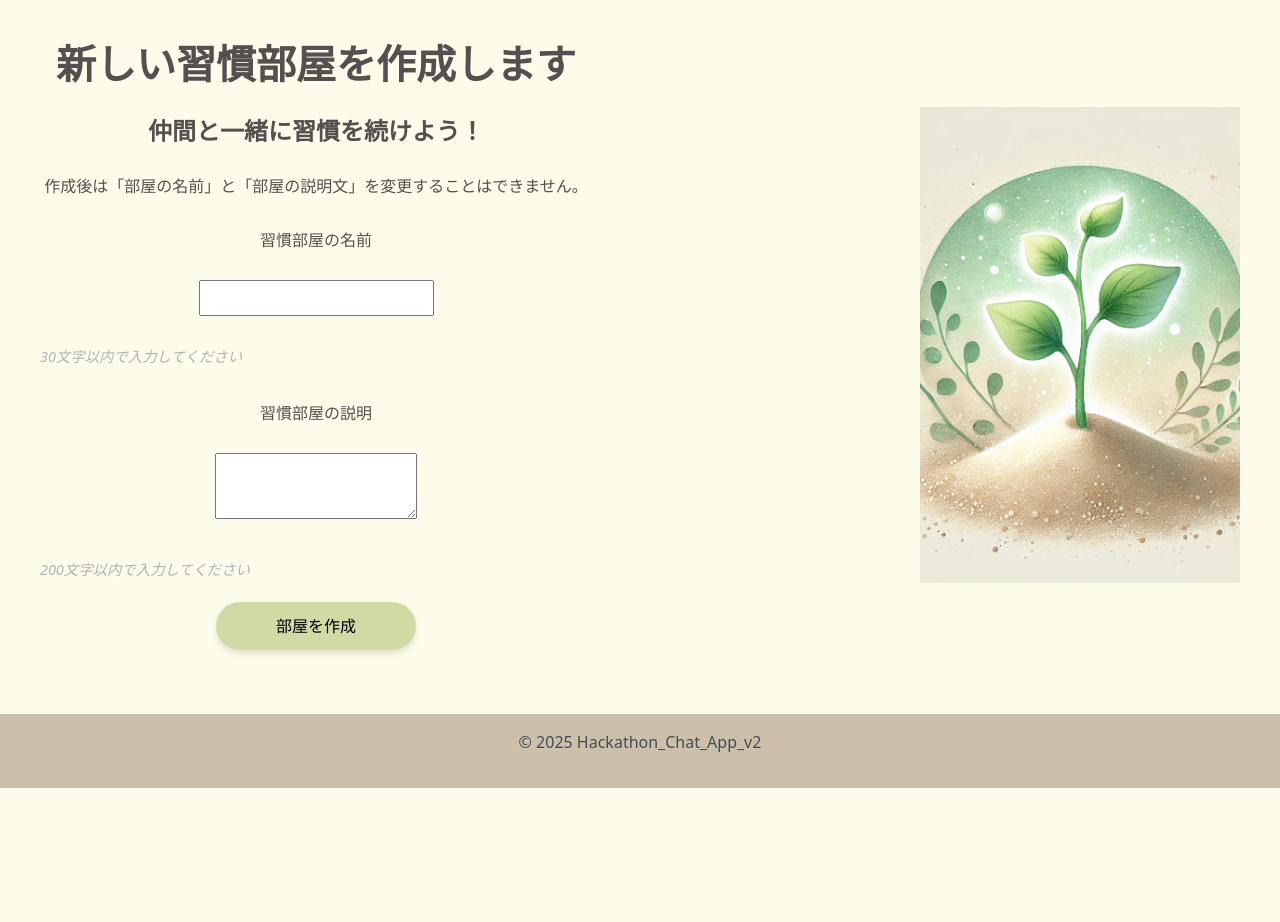
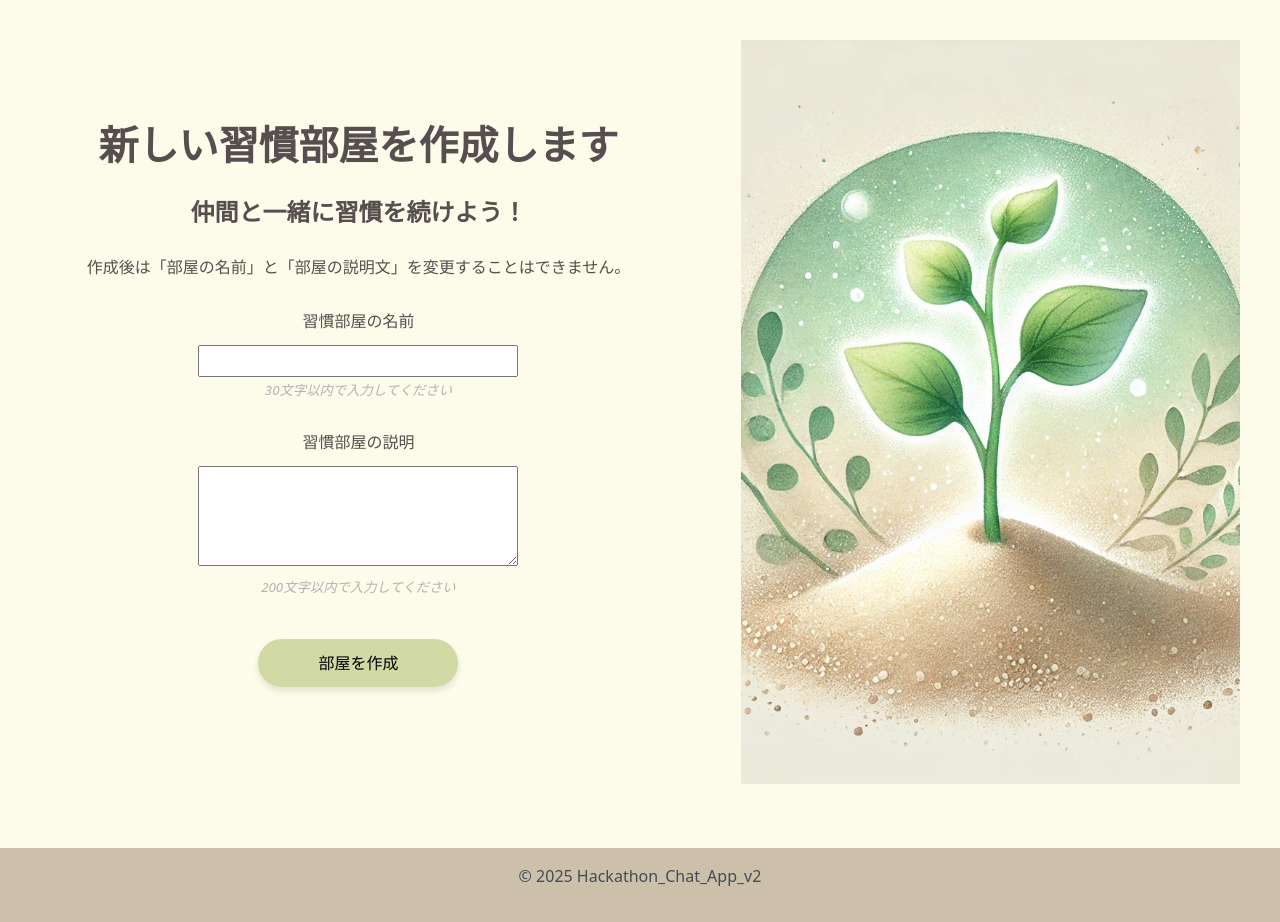
Before and after one commit to tama2407/hackathon_chat_app_v2, a Flask app: page /channels/create in a window 1280 px wide. Shown: the part 112-1034 px from the top of the page. Before the commit the page ends 900 px from the top, so only its background shows below. Run offline with Flask 3, Linux system fonts and the light colour scheme; a user stored in the database is signed in; tables that the repository leaves empty hold one stand-in row (values such as "Sample post").

Commit message:
新規部屋作成のデザイン修正

```diff
--- a/static/css/components/forms.css
+++ b/static/css/components/forms.css
@@ -1,27 +1,30 @@
 .form-group {
-  margin-bottom: var(--spacing-md);
+  text-align: center;
 }
 
 .form-label {
   display: block;
-  margin-bottom: var(--spacing-md);
+  margin-top: var(--spacing-lg);
+  margin-bottom: var(--spacing-sm);
   font-weight: 500;
   line-height: 32px;
 }
 
-.form-input,
+.form-input{
+  min-width: 320px;
+  height: 32px;
+}
+
 .form-textarea {
-  line-height: 32px;
-  padding: var(--spacing-md);
-  border: var(--border-width) solid var(--color-gray);
-  border-radius: var(--border-radius-md);
-  transition: border-color 0.2s;
+  min-width: 320px;
+  min-height: 100px;
+  height: 32px;
 }
 
 .form-help-text {
-  font-size: 0.9rem;
+  font-size: var(--font-size-base);
   color: var(--color-gray);
-  margin-top: 0.25rem;
-  align-items: center;
   font-style: italic;
+  margin-top: 0;
+  margin-bottom: var(--spacing-sm);
 }
--- a/static/css/pages/auth.css
+++ b/static/css/pages/auth.css
@@ -17,8 +17,8 @@
   background-repeat: no-repeat;
   background-attachment: fixed;
   background-size: cover;
-  width: 40vw;
-  height: 100vh;
+  width: 40%;
+  height: 100%;
 }
 
 .auth-form-container {
@@ -31,10 +31,11 @@
 }
 
 .auth-container h1 {
-  margin-bottom: var(--spacing-lg);
+  margin: var(--spacing-lg);
+  padding: var(--spacing-lg);
   text-align: center;
-  font-size: 40px;
-  line-height: 4.0;
+  font-size: 48px;
+  line-height: 60px;
 }
 
 .auth-container h2 {
@@ -48,3 +49,7 @@
   text-align: center;
   font-size: 16px;
 }
+
+.auth-text{
+  margin: 40px;
+}
--- a/static/css/pages/create.css
+++ b/static/css/pages/create.css
@@ -9,7 +9,6 @@
 
 .add-channel-container {
   flex: 1;
-  max-width: 600px;
 }
 
 .add-channel-form-container {
@@ -36,9 +35,13 @@
   font-size: 16px;
 }
 
+.add-channel-text{
+  margin: 40px;
+}
+
 .add-channel-img-wrapper {
-  width: 320px;
-  height: 520px;
+  width: 40%;
+  height: 100%;
   flex-shrink: 0;
   display: flex;
   align-items: center;
--- a/templates/auth/login.html
+++ b/templates/auth/login.html
@@ -23,7 +23,9 @@
             <input type="password" id="password" name="password" required minlength="8"
               pattern="(?=.*[a-z])(?=.*[A-Z])(?=.*\d)[a-zA-Z\d@$!%*?&]{8,}" title="大文字・小文字・数字を含む8文字以上のパスワードを入力してください">
           </div>
-          <button type="submit" class="btn-primary">ログイン</button>
+          <div class="auth-text">
+            <button type="submit" class="btn-primary">ログイン</button>
+          </div>
         </form>
       </div>
 
--- a/templates/channels/create.html
+++ b/templates/channels/create.html
@@ -16,20 +16,25 @@
       <p>作成後は「部屋の名前」と「部屋の説明文」を変更することはできません。</p>
       <form method="POST" action="{{ url_for('channels.create') }}" class="form-group">
         <!-- 部屋の名前 -->
-        <div class="form-label">
-          <p><label for="name">習慣部屋の名前　　</label></p>
-          <p><input type="text" id="name" name="name" required maxlength="30" value="{{ request.form.get('name', '') }}"></p>
-          <small class="form-help-text">30文字以内で入力してください</small></p>
+        <label class="form-label" for="name">習慣部屋の名前　　</label>
+        <input class="form-input" type="text" id="name" name="name" required maxlength="30"
+          value="{{ request.form.get('name', '') }}">
+        <div class="form-help-text">
+          <small>30文字以内で入力してください</small>
         </div>
+
         <!-- 部屋の説明 -->
-        <div class="form-label">
-          <p><label for="description">習慣部屋の説明　　</label></p>
-          <p><textarea type="text" id="description" name="description" required maxlength="200"
-            value="{{ request.form.get('description', '') }}"></textarea></p>
-          <small class="form-help-text">200文字以内で入力してください</small>
+        <label class="form-label" for="description">習慣部屋の説明　　</label>
+        <textarea class="form-textarea" id="description" name="description" required maxlength="200"
+          value="{{ request.form.get('description', '') }}"></textarea>
+        <div class="form-help-text">
+          <small>200文字以内で入力してください</small>
         </div>
+        <div class="add-channel-text">
         <button type=" submit" class="btn-primary">部屋を作成</button>
+      </div>
       </form>
+
     </div>
   </div>
   <div class="add-channel-img-wrapper">
```
